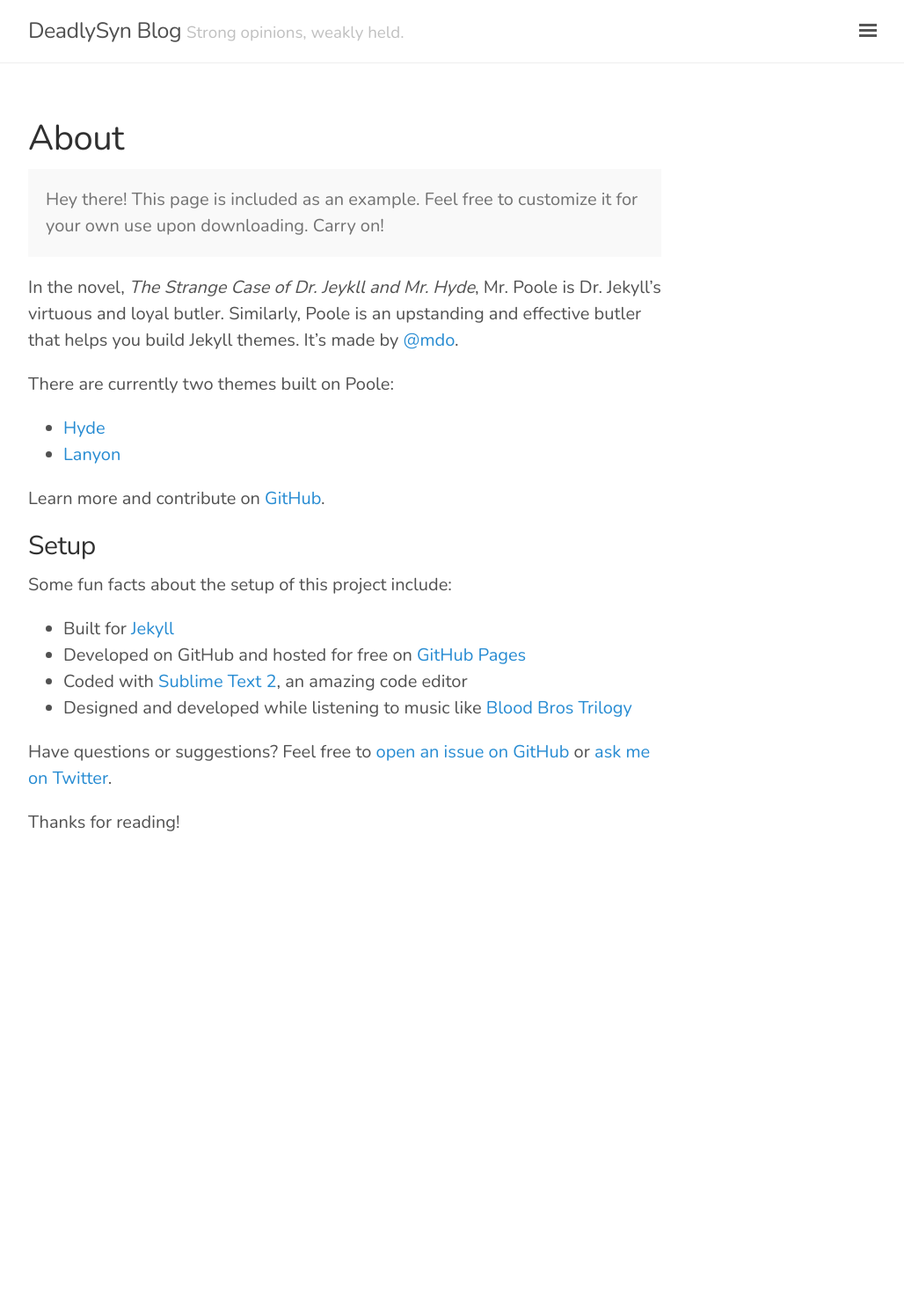
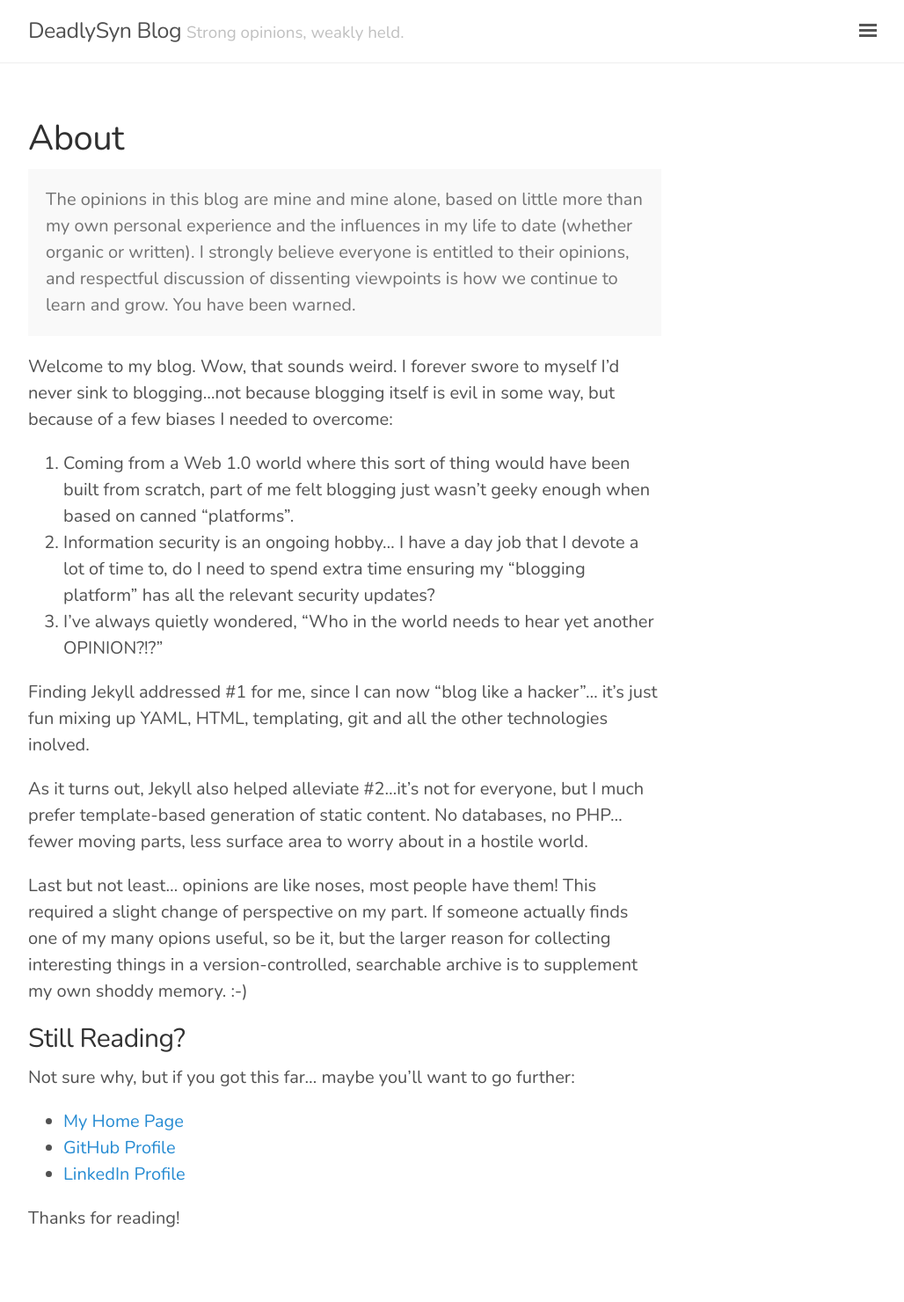
Before and after one commit to deadlysyn/blog, a Jekyll site: the page built from about.md, in a window 1280 px wide. Shown: the whole page at 88% size, without its empty margins (248-1276 px from the left). Built offline with Jekyll 4.4.1, drawn with Linux system fonts in a browser that asks for light colours; before the commit the page ends 1030 px from its top, so only the background shows below that.

Commit message:
personalize about

```diff
--- a/about.md
+++ b/about.md
@@ -4,27 +4,30 @@ title: About
 ---
 
 <p class="message">
-  Hey there! This page is included as an example. Feel free to customize it for your own use upon downloading. Carry on!
+  The opinions in this blog are mine and mine alone, based on little more than my own personal experience
+  and the influences in my life to date (whether organic or written).  I strongly believe everyone is
+  entitled to their opinions, and respectful discussion of dissenting viewpoints is how we continue
+  to learn and grow.  You have been warned.
 </p>
 
-In the novel, *The Strange Case of Dr. Jeykll and Mr. Hyde*, Mr. Poole is Dr. Jekyll's virtuous and loyal butler. Similarly, Poole is an upstanding and effective butler that helps you build Jekyll themes. It's made by [@mdo](https://twitter.com/mdo).
+Welcome to my blog.  Wow, that sounds weird.  I forever swore to myself I'd never sink to blogging...not because blogging itself is evil in some way, but because of a few biases I needed to overcome:
 
-There are currently two themes built on Poole:
+1. Coming from a Web 1.0 world where this sort of thing would have been built from scratch, part of me felt blogging just wasn't geeky enough when based on canned "platforms".
+2. Information security is an ongoing hobby...  I have a day job that I devote a lot of time to, do I need to spend extra time ensuring my "blogging platform" has all the relevant security updates?
+3. I've always quietly wondered, "Who in the world needs to hear yet another OPINION?!?"
 
-* [Hyde](http://hyde.getpoole.com)
-* [Lanyon](http://lanyon.getpoole.com)
+Finding Jekyll addressed #1 for me, since I can now "blog like a hacker"...  it's just fun mixing up YAML, HTML, templating, git and all the other technologies inolved.
 
-Learn more and contribute on [GitHub](https://github.com/poole).
+As it turns out, Jekyll also helped alleviate #2...it's not for everyone, but I much prefer template-based generation of static content.  No databases, no PHP...  fewer moving parts, less surface area to worry about in a hostile world.
 
-## Setup
+Last but not least...  opinions are like noses, most people have them!  This required a slight change of perspective on my part.  If someone actually finds one of my many opions useful, so be it, but the larger reason for collecting interesting things in a version-controlled, searchable archive is to supplement my own shoddy memory.  :-)
 
-Some fun facts about the setup of this project include:
+## Still Reading?
 
-* Built for [Jekyll](http://jekyllrb.com)
-* Developed on GitHub and hosted for free on [GitHub Pages](https://pages.github.com)
-* Coded with [Sublime Text 2](http://sublimetext.com), an amazing code editor
-* Designed and developed while listening to music like [Blood Bros Trilogy](https://soundcloud.com/maddecent/sets/blood-bros-series)
+Not sure why, but if you got this far...  maybe you'll want to go further:
 
-Have questions or suggestions? Feel free to [open an issue on GitHub](https://github.com/poole/issues/new) or [ask me on Twitter](https://twitter.com/mdo).
+* [My Home Page](http://deadlysyn.com)
+* [GitHub Profile](https://github.com/deadlysyn)
+* [LinkedIn Profile](https://www.linkedin.com/in/mikehoskins)
 
 Thanks for reading!
```
